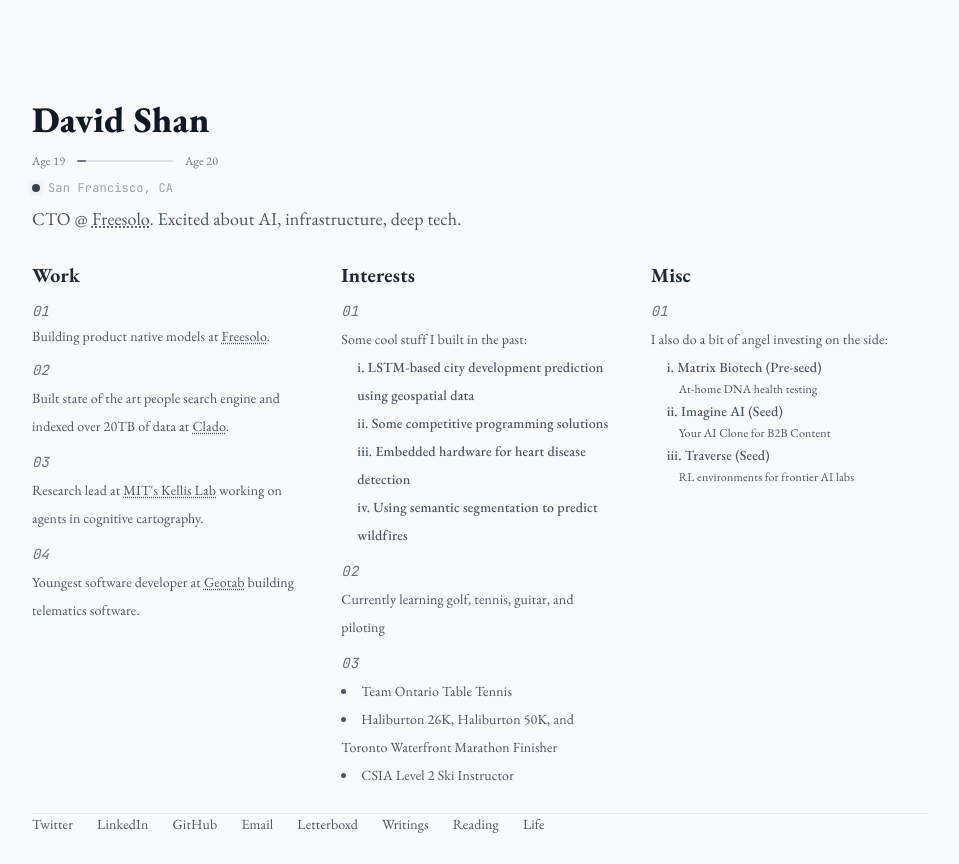
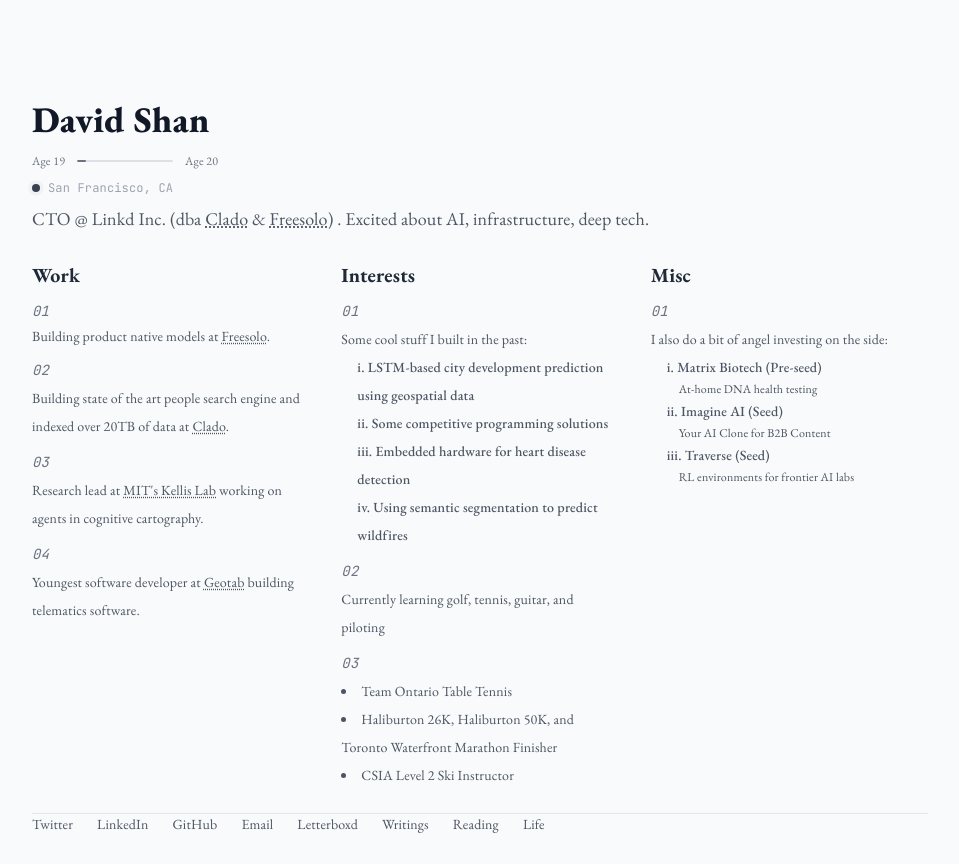
Before and after one commit to DavidBShan/WebsiteV2, a Next.js app: page / in a window 1280 px wide. Shown: the whole page, without its empty margins (160-1119 px from the left). Built offline with nearby package versions, Linux system fonts and the light colour scheme.

Commit message:
push some stuff

```diff
--- a/app/page.tsx
+++ b/app/page.tsx
@@ -126,7 +126,17 @@ export default function Home() {
               className="leading-relaxed text-base sm:text-lg"
               style={{ color: textColor }}
             >
-              CTO @{" "}
+              CTO @ Linkd Inc. (dba{" "}
+              <a
+                target="_blank"
+                rel="noopener noreferrer"
+                className="href-text"
+                href="https://clado.ai"
+                aria-label="Visit Clado website"
+              >
+                Clado
+              </a>{" "}
+              &{" "}
               <a
                 target="_blank"
                 rel="noopener noreferrer"
@@ -136,6 +146,7 @@ export default function Home() {
               >
                 Freesolo
               </a>
+              )
               . Excited about AI, infrastructure, deep tech.
             </p>
           </section>
@@ -204,7 +215,8 @@ export default function Home() {
                     02
                   </div>
                   <p className="break-words">
-                    Built state of the art people search engine and indexed over
+                    Building state of the art people search engine and indexed
+                    over
                     20TB of data at{" "}
                     <a
                       target="_blank"
```
